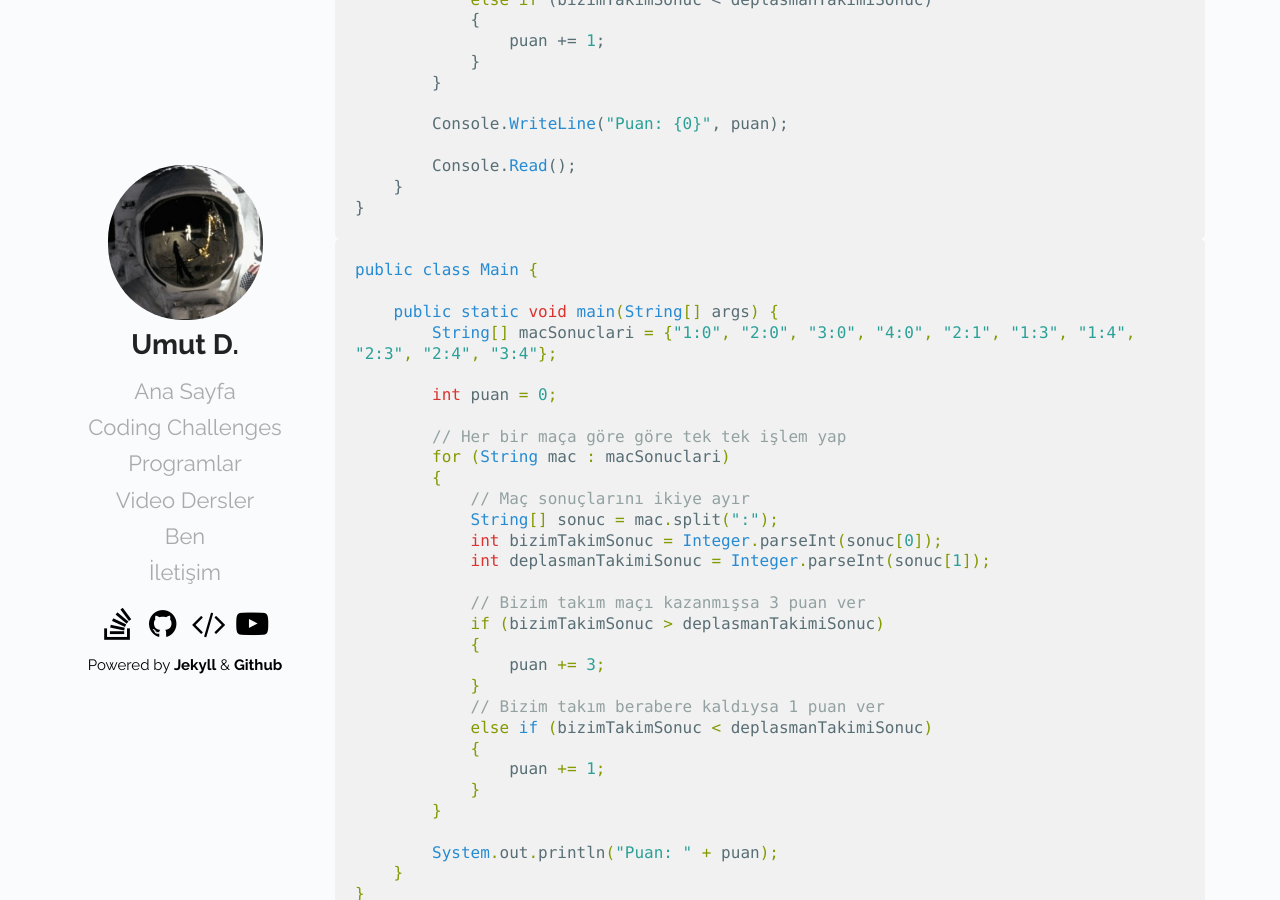
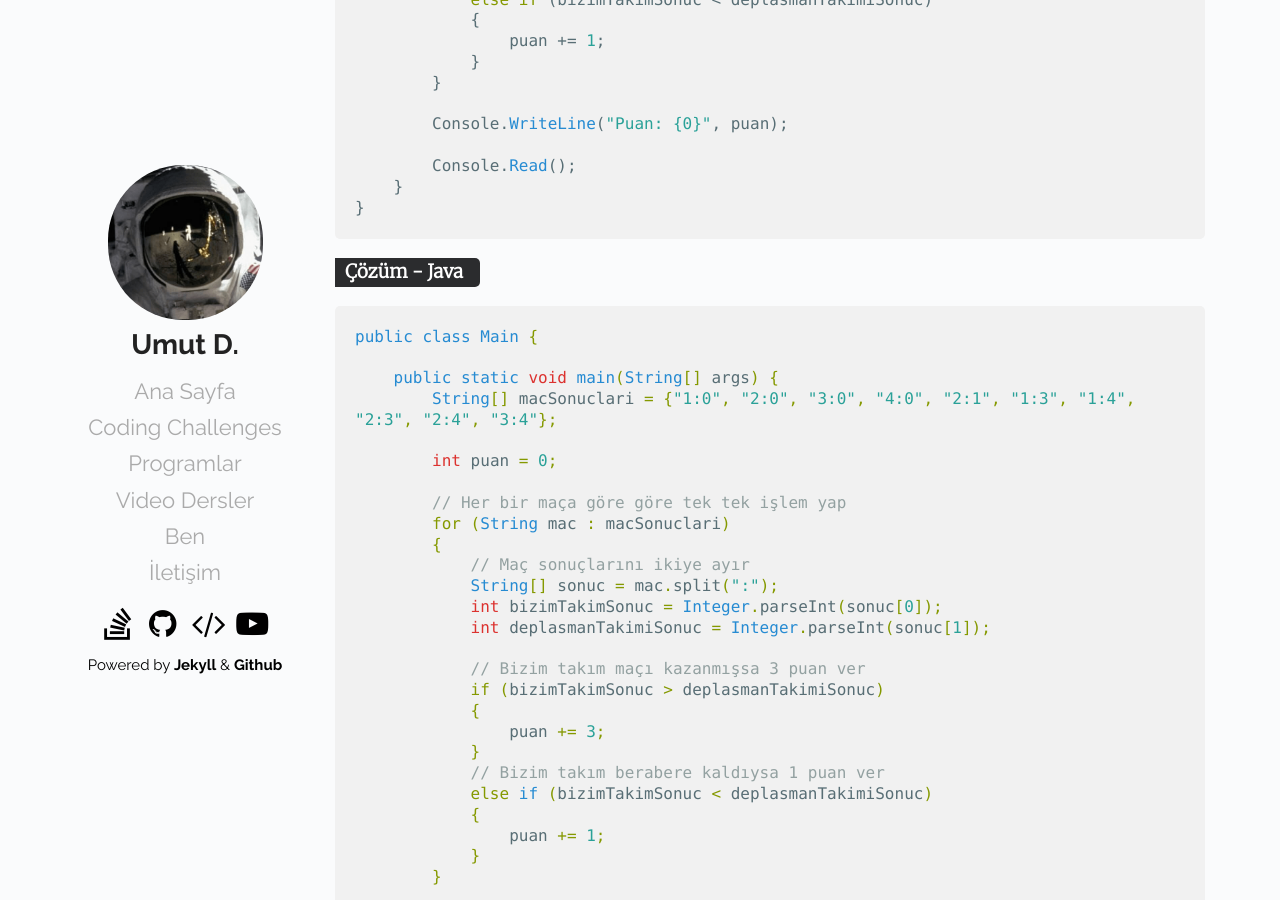
Before and after one commit to Umut-D/umutd.com, a Jekyll site: the page built from _posts/coding-challenges/2019-09-07-lig-puanlari-toplami.md, in a window 1280 px wide and 900 px high, scrolled down 1157 px. Built offline with Jekyll 4.4.1, drawn with Linux system fonts in a browser that asks for light colours.

Commit message:
yeni coding challenges eklendi

````diff
--- a/_posts/coding-challenges/2019-09-07-lig-puanlari-toplami.md
+++ b/_posts/coding-challenges/2019-09-07-lig-puanlari-toplami.md
@@ -57,6 +57,7 @@ internal class Program
 }
 ```
 
+### Çözüm - Java
 ```java
 public class Main {
 
````
